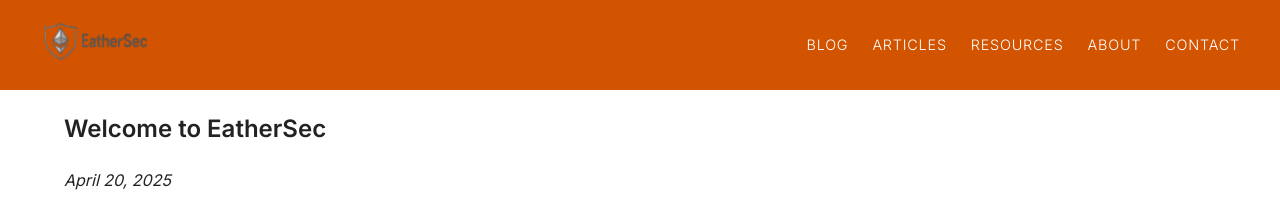
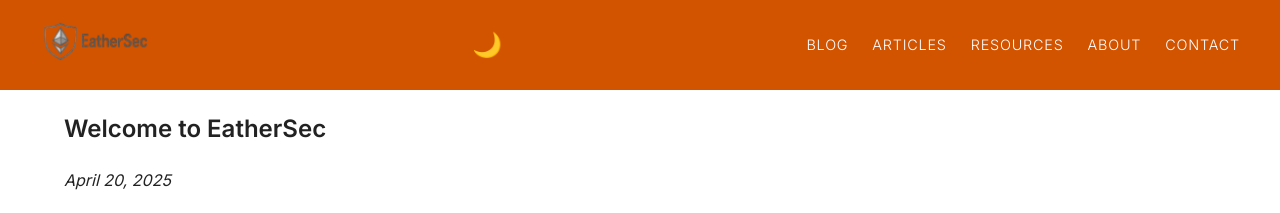
Before and after one commit to espenssk/blogpage, a Jekyll site: the page built from _posts/2025-04-18-sample-post.md, in a window 1280 px wide. Shown: the top 213 px of the page. Built offline with Jekyll 4.4.1, drawn with Linux system fonts in a browser that asks for light colours.

Commit message:
Update default.html

```diff
--- a/_layouts/default.html
+++ b/_layouts/default.html
@@ -16,6 +16,7 @@
       </a>
 
       <button class="menu-toggle" onclick="toggleMenu()">☰</button>
+      <button class="theme-toggle" onclick="toggleTheme()" aria-label="Toggle dark mode">🌙</button>
 
       <nav id="main-nav">
         <a href="{{ '/' | relative_url }}">Blog</a>
```
